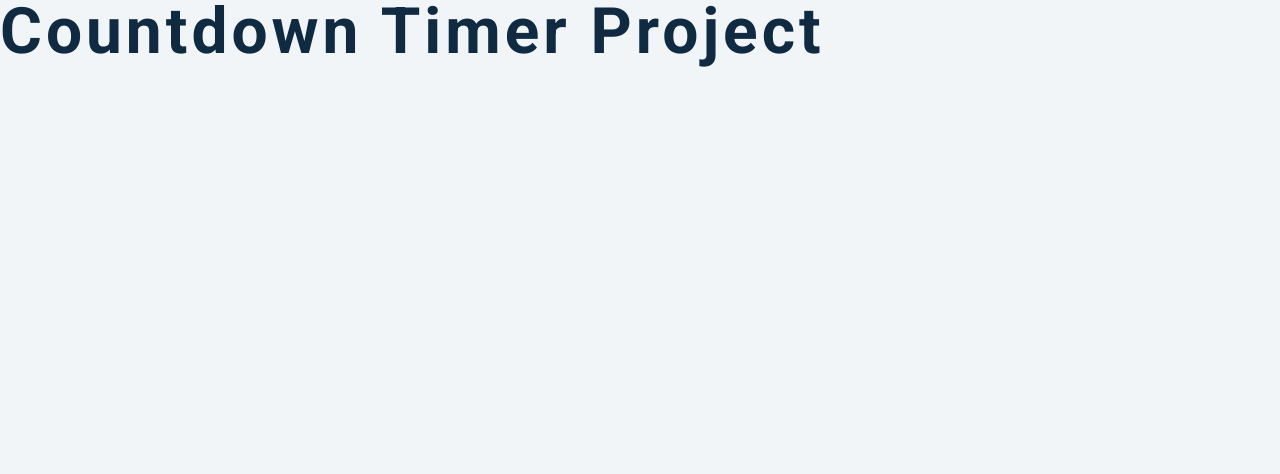
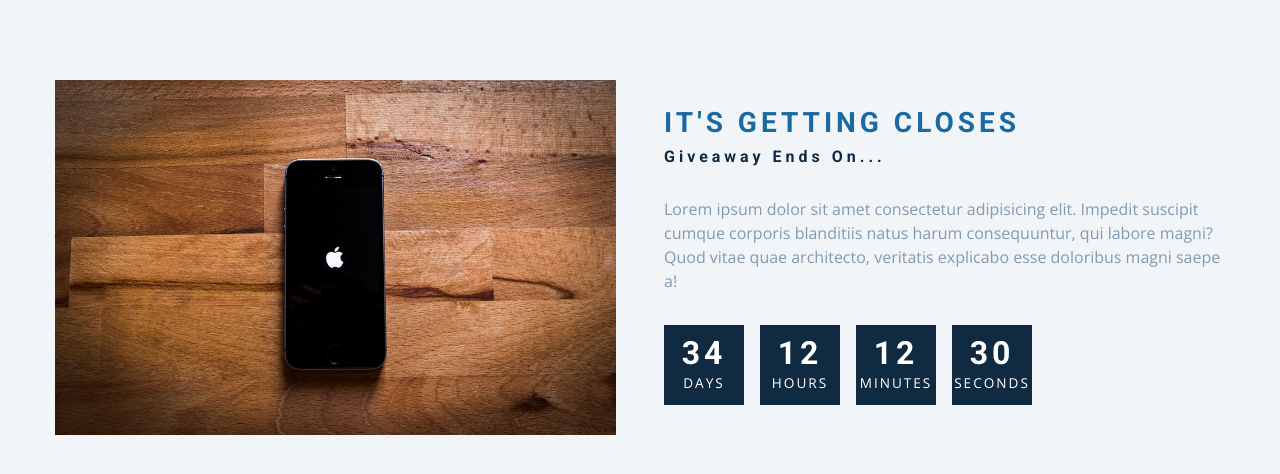
Before and after one commit to david204code/Countdown-JavaScript, a plain HTML site: page index.html in a window 1280 px wide. Drawn offline with nearby package versions, Linux system fonts and the light colour scheme.

Commit message:
Add the HTML skeleton days, hours, minutes & section

```diff
--- a/index.html
+++ b/index.html
@@ -9,7 +9,57 @@
     <link rel="stylesheet" href="styles.css" />
   </head>
   <body>
-    <h1>countdown timer project</h1>
+    <section class="section-center">
+      <!-- image -->
+      <article class="gift-image">
+        <img src="./gift.jpeg" alt="gift picture" />
+      </article>
+      <!-- info comment -->
+      <article class="gift-info">
+        <h3>It's getting closes</h3>
+        <h4 class="giveaway">giveaway ends on...</h4>
+        <p>
+          Lorem ipsum dolor sit amet consectetur adipisicing elit. Impedit
+          suscipit cumque corporis blanditiis natus harum consequuntur, qui
+          labore magni? Quod vitae quae architecto, veritatis explicabo esse
+          doloribus magni saepe a!
+        </p>
+        <div class="deadline">
+          <!-- days -->
+          <div class="deadline-format">
+            <div>
+              <h4 class="days">34</h4>
+              <span>days</span>
+            </div>
+          </div>
+          <!-- end of item days -->
+          <!-- hours -->
+          <div class="deadline-format">
+            <div>
+              <h4 class="hours">12</h4>
+              <span>hours</span>
+            </div>
+          </div>
+          <!-- end of item hours -->
+          <!-- minutes -->
+          <div class="deadline-format">
+            <div>
+              <h4 class="hours">12</h4>
+              <span>minutes</span>
+            </div>
+          </div>
+          <!-- end of item minutes -->
+          <!-- seconds -->
+          <div class="deadline-format">
+            <div>
+              <h4 class="seconds">30</h4>
+              <span>seconds</span>
+            </div>
+          </div>
+          <!-- end of item seconds -->
+        </div>
+      </article>
+    </section>
     <!-- javascript -->
     <script src="app.js"></script>
   </body>
```
